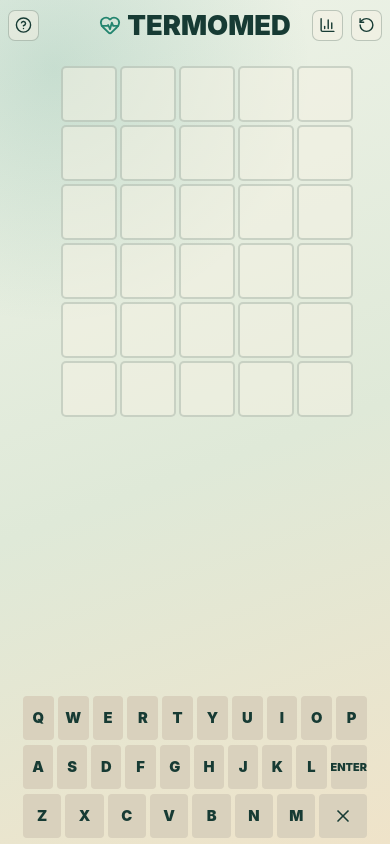
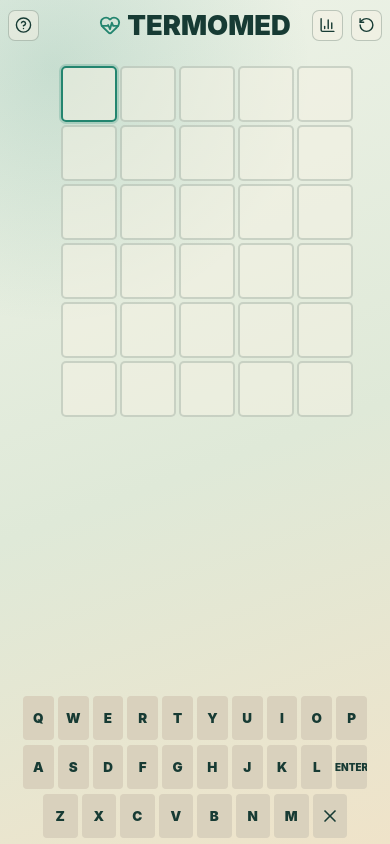
Before and after one commit to c7fsznn6tk-ship-it/TermoMed, a React (Vite) app: page / in a window 390 px wide. Built offline with nearby package versions, Linux system fonts and the light colour scheme.

Commit message:
Add files via upload

```diff
--- a/src/App.tsx
+++ b/src/App.tsx
@@ -9,6 +9,7 @@
 const WORD_LENGTH = 5;
 const MAX_ATTEMPTS = 6;
 const rows = Array.from({ length: MAX_ATTEMPTS });
+const emptyGuess = () => Array.from({ length: WORD_LENGTH }, () => '');
 const keyboardRows = [
   { letters: 'qwertyuiop', enter: false, backspace: false },
   { letters: 'asdfghjkl', enter: true, backspace: false },
@@ -48,7 +49,8 @@
 function App() {
   const [answer, setAnswer] = useState<MedicalTerm>(() => pickRandomTerm());
   const [guesses, setGuesses] = useState<string[]>([]);
-  const [currentGuess, setCurrentGuess] = useState('');
+  const [currentLetters, setCurrentLetters] = useState<string[]>(() => emptyGuess());
+  const [activeIndex, setActiveIndex] = useState(0);
   const [message, setMessage] = useState('Treino guiado: descubra o termo medico.');
   const [showHelp, setShowHelp] = useState(false);
   const [showStats, setShowStats] = useState(false);
@@ -80,7 +82,8 @@
   function resetGame() {
     setAnswer((previous) => pickRandomTerm(previous.word));
     setGuesses([]);
-    setCurrentGuess('');
+    setCurrentLetters(emptyGuess());
+    setActiveIndex(0);
     setFinished(false);
     setWon(false);
     setMessage('Novo termo sorteado.');
@@ -107,14 +110,14 @@
   }
 
   function submitGuess() {
-    const normalized = normalizeWord(currentGuess);
+    const normalized = normalizeWord(currentLetters.join(''));
 
     if (finished) {
       return;
     }
 
-    if (normalized.length !== WORD_LENGTH) {
-      setMessage('Digite uma palavra com 5 letras.');
+    if (currentLetters.some((letter) => !letter) || normalized.length !== WORD_LENGTH) {
+      setMessage('Preencha as 5 letras antes de enviar.');
       return;
     }
 
@@ -127,7 +130,8 @@
     const didWin = normalized === answer.word;
     const didLose = nextGuesses.length === MAX_ATTEMPTS && !didWin;
     setGuesses(nextGuesses);
-    setCurrentGuess('');
+    setCurrentLetters(emptyGuess());
+    setActiveIndex(0);
 
     if (didWin || didLose) {
       setFinished(true);
@@ -148,13 +152,29 @@
     }
 
     if (key === 'Backspace') {
-      setCurrentGuess((value) => value.slice(0, -1));
+      setCurrentLetters((value) => {
+        const next = [...value];
+        if (next[activeIndex]) {
+          next[activeIndex] = '';
+          return next;
+        }
+
+        const previousIndex = Math.max(0, activeIndex - 1);
+        next[previousIndex] = '';
+        setActiveIndex(previousIndex);
+        return next;
+      });
       return;
     }
 
     const normalized = normalizeWord(key);
     if (/^[a-z]$/.test(normalized)) {
-      setCurrentGuess((value) => (value.length < WORD_LENGTH ? value + normalized : value));
+      setCurrentLetters((value) => {
+        const next = [...value];
+        next[activeIndex] = normalized;
+        return next;
+      });
+      setActiveIndex((value) => Math.min(WORD_LENGTH - 1, value + 1));
     }
   }
 
@@ -207,17 +227,28 @@
           {rows.map((_, rowIndex) => {
             const guess = guesses[rowIndex];
             const evaluation = evaluations[rowIndex];
-            const letters = guess ?? (rowIndex === guesses.length ? currentGuess : '');
+            const isCurrentRow = rowIndex === guesses.length && !finished;
+            const letters = guess ?? (isCurrentRow ? currentLetters.join('') : '');
 
             return (
               <div className="board-row" key={rowIndex}>
                 {Array.from({ length: WORD_LENGTH }).map((__, cellIndex) => {
                   const evaluated = evaluation?.[cellIndex] as EvaluatedLetter | undefined;
-                  const letter = letters[cellIndex] ?? '';
+                  const letter = isCurrentRow ? currentLetters[cellIndex] : (letters[cellIndex] ?? '');
+                  const isActive = isCurrentRow && activeIndex === cellIndex;
                   return (
-                    <div className={`tile ${evaluated?.state ?? (letter ? 'filled' : '')}`} key={cellIndex}>
+                    <button
+                      className={`tile ${evaluated?.state ?? (letter ? 'filled' : '')} ${isActive ? 'active' : ''}`}
+                      key={cellIndex}
+                      type="button"
+                      onClick={() => {
+                        if (isCurrentRow) {
+                          setActiveIndex(cellIndex);
+                        }
+                      }}
+                    >
                       {letter}
-                    </div>
+                    </button>
                   );
                 })}
               </div>
@@ -283,8 +314,8 @@
       {showHelp && (
         <Modal title="Como jogar" onClose={() => setShowHelp(false)}>
           <p>
-            Descubra o termo medico em 6 tentativas. Nesta versao de treino, qualquer palavra alfabetica de
-            5 letras e aceita como tentativa.
+            Descubra o termo medico em 6 tentativas. Toque em qualquer casa da linha ativa para escolher onde
+            digitar. Qualquer palavra alfabetica de 5 letras e aceita como tentativa.
           </p>
           <div className="example-row">
             <span className="tile correct">s</span>
--- a/src/styles.css
+++ b/src/styles.css
@@ -202,6 +202,11 @@
 .tile.filled {
   border-color: var(--line);
   background: rgba(246, 241, 228, 0.78);
+}
+
+.tile.active {
+  border-color: var(--green);
+  box-shadow: 0 0 0 2px rgba(35, 133, 111, 0.22);
 }
 
 .tile.correct,
@@ -571,33 +576,48 @@
 
   .keyboard {
     align-self: end;
-    width: min(100%, 344px);
+    width: calc(100vw - 16px);
+    max-width: 344px;
     gap: 5px;
     padding-top: 0;
     padding-bottom: 0;
+    overflow: hidden;
   }
 
   .keyboard-row {
+    display: grid;
     gap: 4px;
+    width: 100%;
+  }
+
+  .keyboard-row:nth-child(1),
+  .keyboard-row:nth-child(2) {
+    grid-template-columns: repeat(10, minmax(0, 1fr));
+  }
+
+  .keyboard-row:nth-child(3) {
+    grid-template-columns: repeat(8, minmax(0, 1fr));
+    padding-inline: 20px;
   }
 
   .key {
     height: clamp(36px, 6.2vh, 44px);
-    flex: 1 1 0;
+    width: 100%;
+    flex: initial;
     min-width: 0;
     border-radius: 4px;
     background: #d9d1bd;
     color: #173b34;
-    font-size: 0.92rem;
+    font-size: 0.84rem;
   }
 
   .key.wide {
-    flex: 1.35 1 0;
-    font-size: 0.68rem;
+    flex: initial;
+    font-size: 0.62rem;
   }
 
   .enter-key {
-    flex: 1.65 1 0;
+    width: 100%;
   }
 
   .term-count {
@@ -649,10 +669,18 @@
 
   .key {
     height: clamp(32px, 5.8vh, 40px);
-    font-size: 0.86rem;
+    font-size: 0.78rem;
   }
 
   .key.wide {
     font-size: 0.62rem;
   }
+
+  .keyboard-row {
+    gap: 3px;
+  }
+
+  .keyboard-row:nth-child(3) {
+    padding-inline: 16px;
+  }
 }
```
